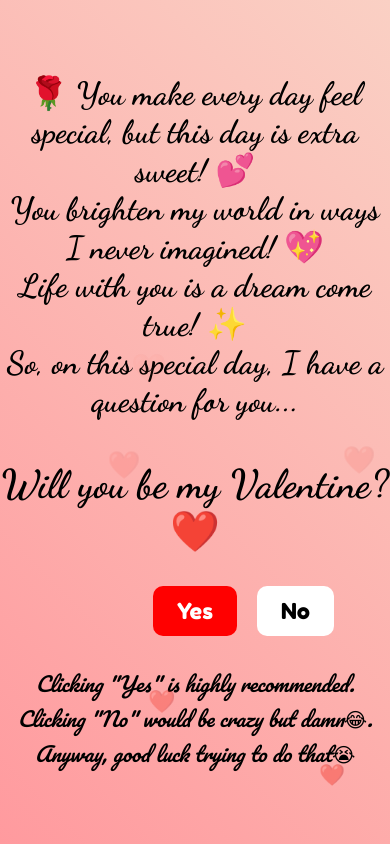
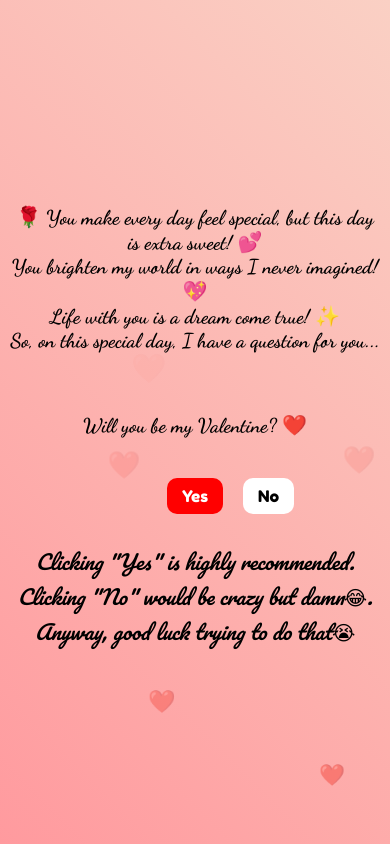
Before and after one commit to Wachirah005/Valentine_Page, a plain HTML site: page index.html in a window 390 px wide. Shown: the top 844 px of the page. Drawn offline with Linux system fonts and the light colour scheme.

Commit message:
Add files via upload

```diff
--- a/index.html
+++ b/index.html
@@ -73,6 +73,17 @@
             color: red;
             animation: float-hearts 5s linear infinite;
         }
+@media (max-width: 600px) {
+    .message, .question {
+        font-size: 20px;
+        padding: 10px;
+    }
+    button {
+        font-size: 16px;
+        padding: 8px 15px;
+    }
+}
+
     </style>
 </head>
 <body>
```
